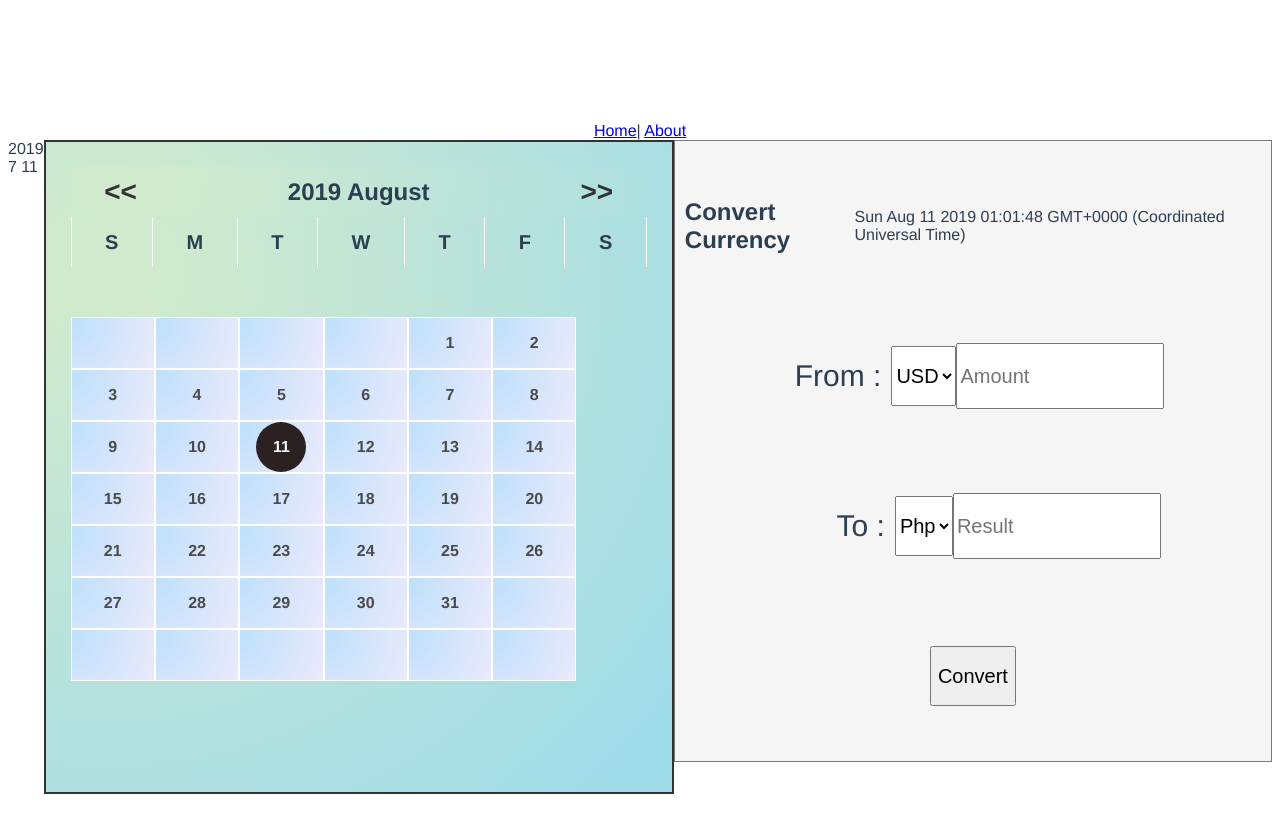
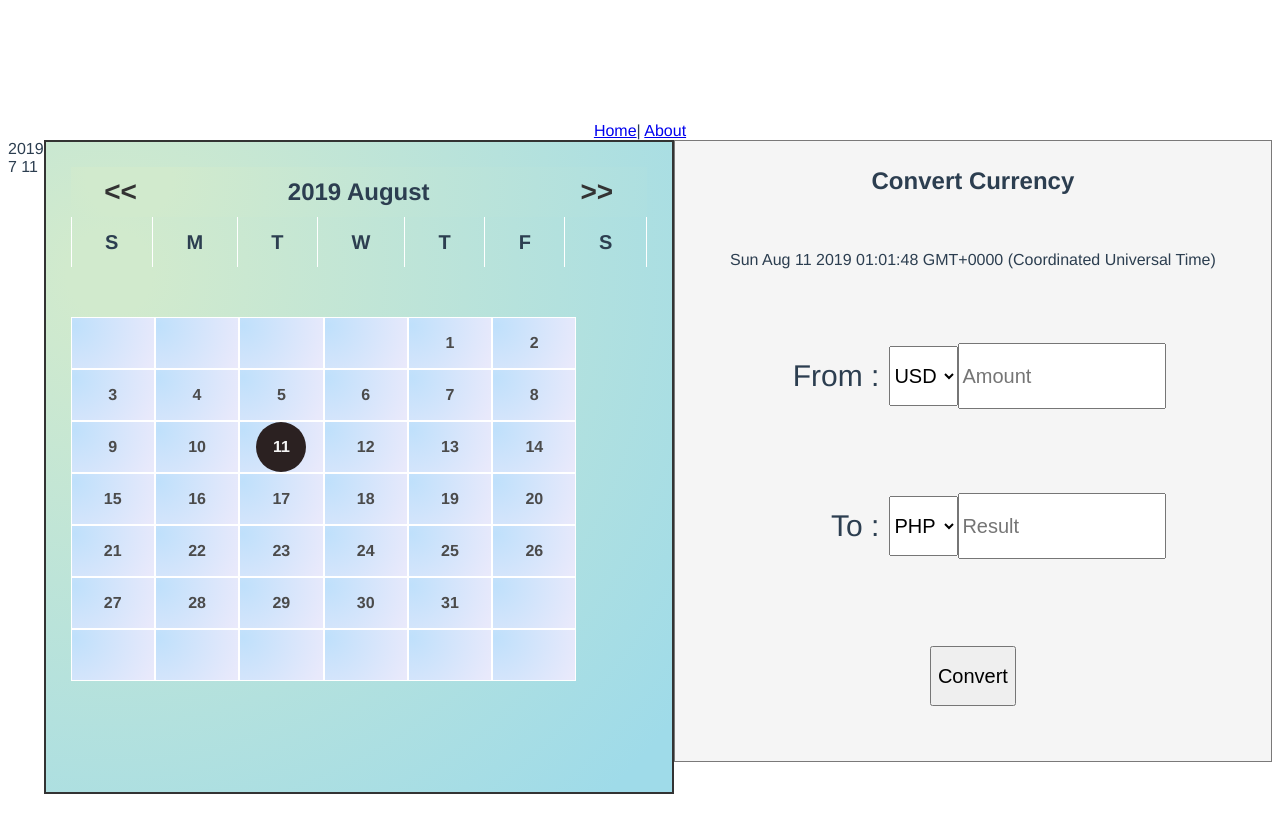
Before and after one commit to eevan7a9/sliding-sidebar, a Vue app: page /#/ in a window 1280 px wide. Shown: the top 832 px of the page. Built offline with nearby package versions, Linux system fonts and the light colour scheme.

Commit message:
added lists of currency code and added vmodel for convertion

```diff
--- a/src/components/ConverterUi.vue
+++ b/src/components/ConverterUi.vue
@@ -6,17 +6,17 @@
     </section>
     <section class="convert-from">
       <label for="from">From :</label>
-      <select name="from_country">
+      <select v-model="convert_from">
         <option selected>USD</option>
-        <option value="php">Php</option>
+        <option v-for="(currency, index) in currencies" :key="index">{{currency}}</option>
       </select>
       <input type="number" id="from_amount" placeholder="Amount" />
     </section>
     <section class="convert-to">
       <label for="to">To :</label>
-      <select name="to_country" id="to_country">
-        <option value="php">Php</option>
-        <option value="usd">Usd</option>
+      <select v-model="convert_to">
+        <option selected>PHP</option>
+        <option v-for="(currency, index) in currencies" :key="index">{{currency}}</option>
       </select>
       <input type="text" id="to_amount" readonly placeholder="Result" />
     </section>
@@ -34,7 +34,43 @@ export default {
   },
   data() {
     return {
-      header: "Converter Here"
+      header: "Converter Here",
+      convert_from: "USD",
+      convert_to: "PHP",
+      currencies: [
+        "USD",
+        "EUR",
+        "AUD",
+        "BRL",
+        "BGN",
+        "CAD",
+        "CHF",
+        "CNY",
+        "CZK",
+        "DKK",
+        "GBP",
+        "HRK",
+        "HKD",
+        "IDR",
+        "ILS",
+        "INR",
+        "ISK",
+        "JPY",
+        "KRW",
+        "MXN",
+        "MYR",
+        "MXV",
+        "NOK",
+        "NZD",
+        "PLN",
+        "PHP",
+        "RON",
+        "RUB",
+        "SEK",
+        "SGD",
+        "THB",
+        "ZAR"
+      ]
     };
   },
   methods: {
@@ -78,4 +114,11 @@ section label {
   text-align: right;
   margin-right: 10px;
 }
+.title {
+  display: flex;
+  flex-direction: column;
+}
+.title p {
+  padding: 20px 0;
+}
 </style>
```
